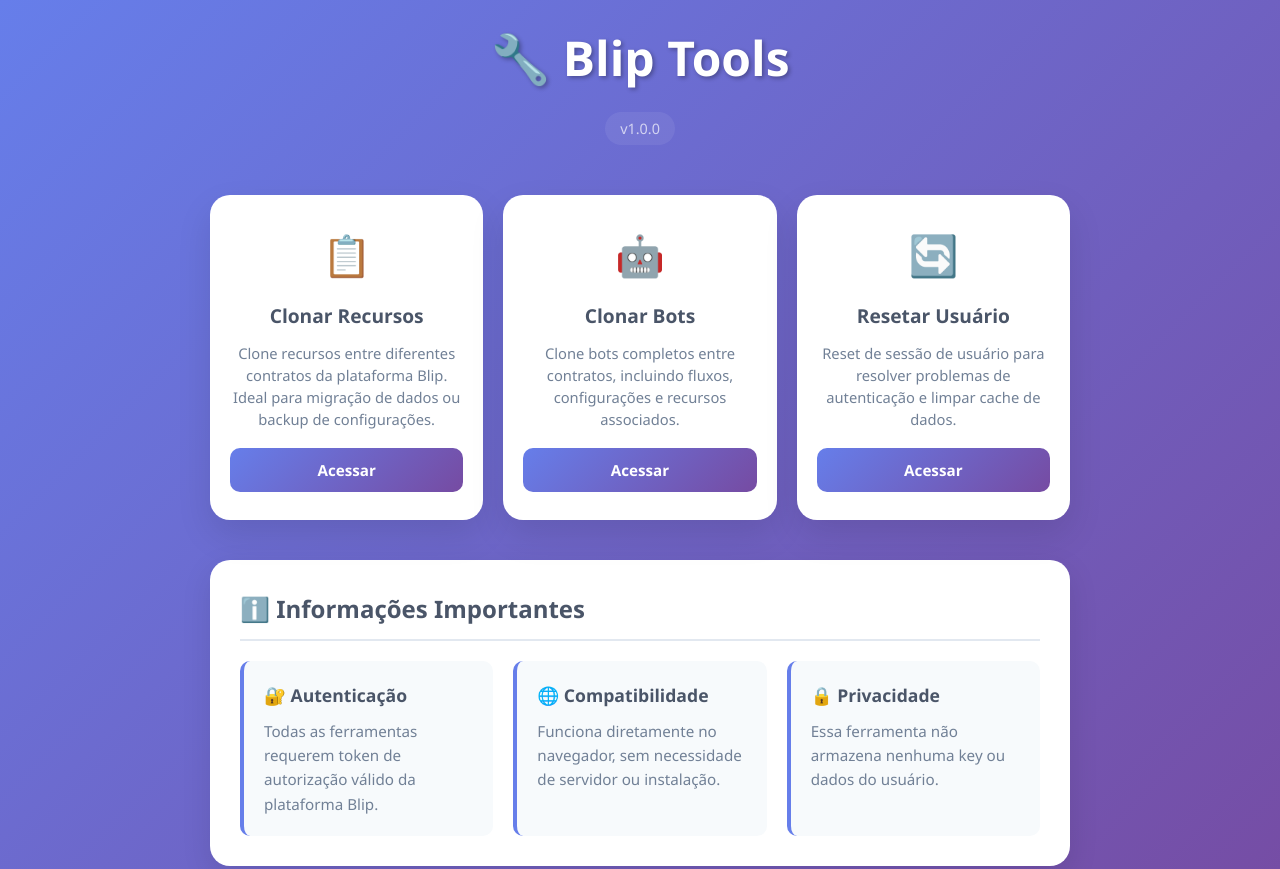
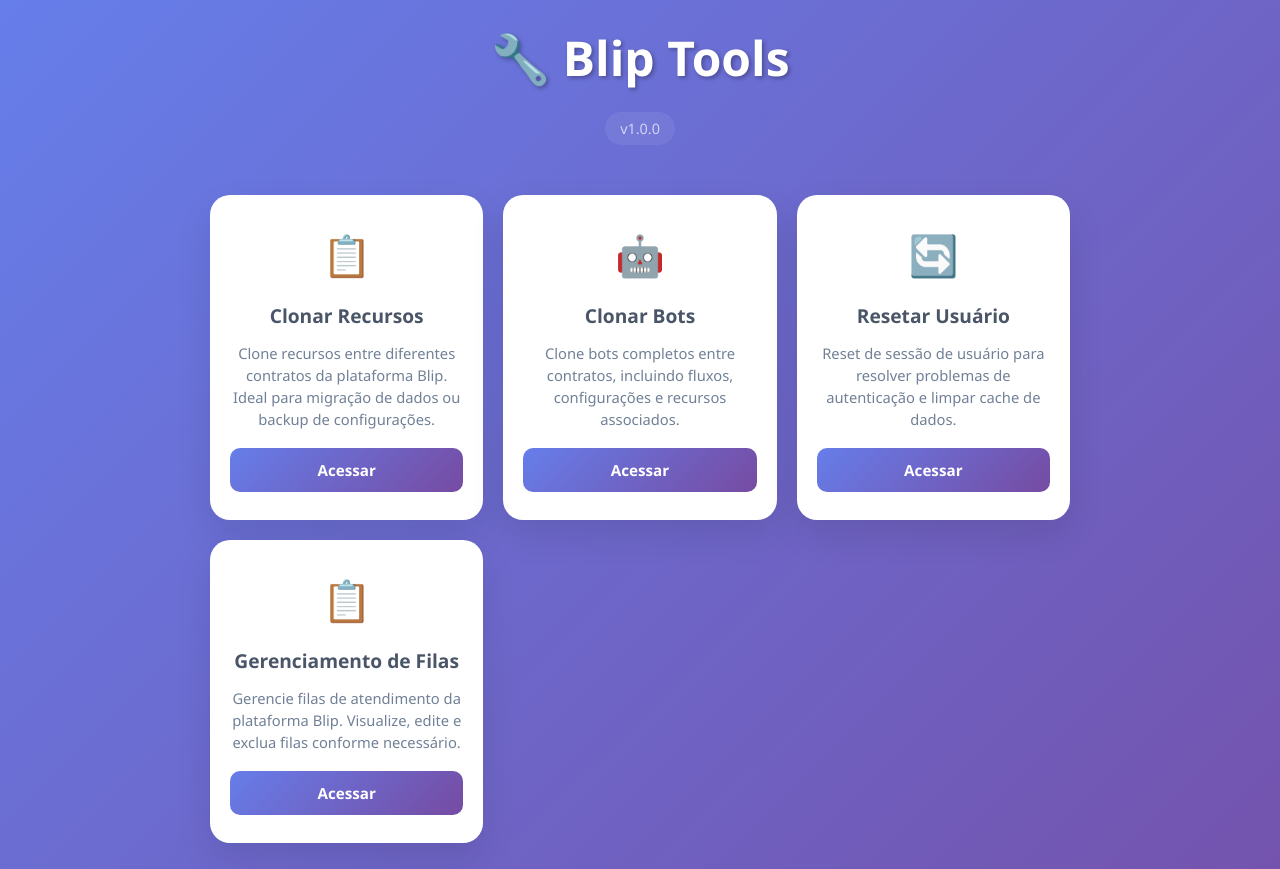
Before and after one commit to bruno-itacaramby-dev/Blip-Tools, a plain HTML site: page index.html in a window 1280 px wide. Shown: the top 869 px of the page. Drawn offline with Linux system fonts and the light colour scheme.

Commit message:
Adicionando o modulo de Gerenciamento de Filas

```diff
--- a/index.html
+++ b/index.html
@@ -282,6 +282,17 @@
                     </p>
                     <a href="resetar-usuario/resetar-usuario.html" class="tool-button">Acessar</a>
                 </div>
+
+                <!-- Gerenciamento de Filas -->
+                <div class="tool-card" onclick="navigateTo('gerenciamento-filas/gerenciamento-filas.html')">
+                    <span class="tool-icon">📋</span>
+                    <h3 class="tool-title">Gerenciamento de Filas</h3>
+                    <p class="tool-description">
+                        Gerencie filas de atendimento da plataforma Blip.
+                        Visualize, edite e exclua filas conforme necessário.
+                    </p>
+                    <a href="gerenciamento-filas/gerenciamento-filas.html" class="tool-button">Acessar</a>
+                </div>
             </div>
 
             <!-- Seção de informações -->
```
